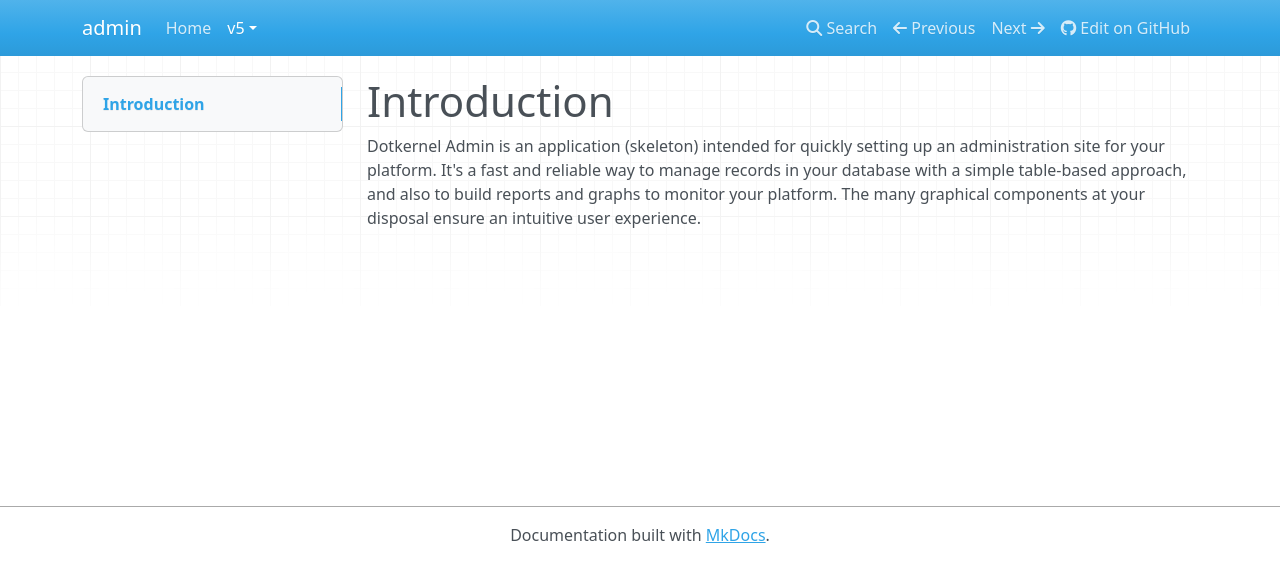
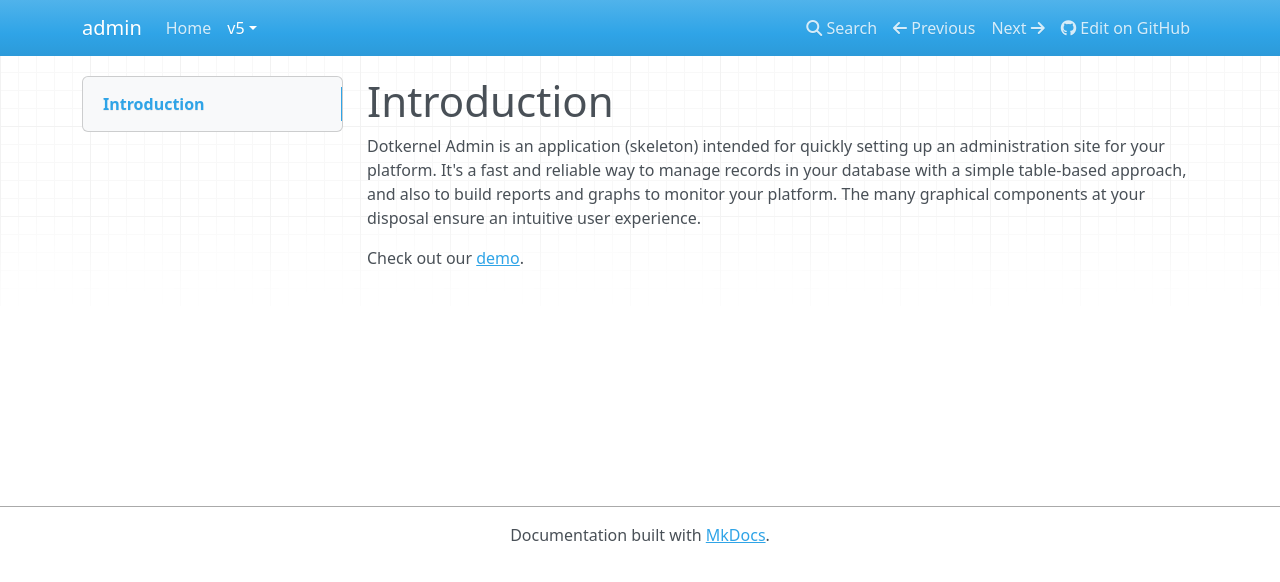
Before and after one commit to dotkernel/admin-documentation, an MkDocs documentation site: the page built from docs/book/v5/introduction/introduction.md, in a window 1280 px wide. Shown: the top 582 px of the page. Built offline with MkDocs 1.6.1, drawn with Linux system fonts in a browser that asks for light colours; nearby versions of some CDN libraries.

Commit message:
updated intro
Signed-off-by: bidi <bidi@apidemia.com>

```diff
--- a/docs/book/v5/introduction/introduction.md
+++ b/docs/book/v5/introduction/introduction.md
@@ -3,3 +3,5 @@
 Dotkernel Admin is an application (skeleton) intended for quickly setting up an administration site for your platform.
 It's a fast and reliable way to manage records in your database with a simple table-based approach, and also to build reports and graphs to monitor your platform.
 The many graphical components at your disposal ensure an intuitive user experience.
+
+Check out our [demo](https://v5.dotkernel.net/).
```
